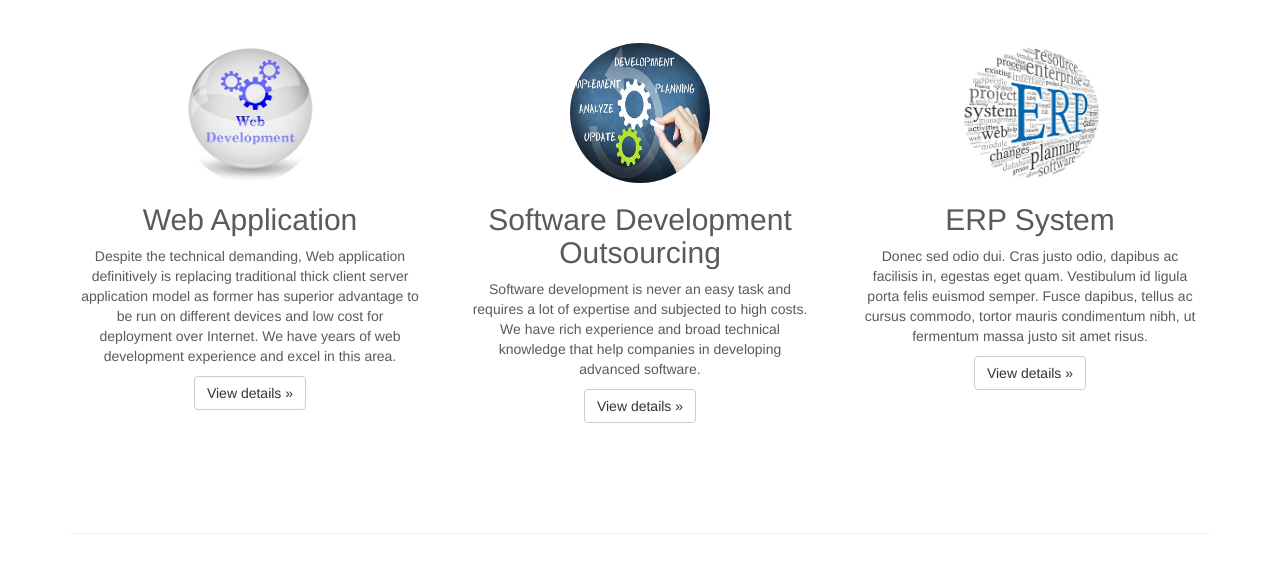
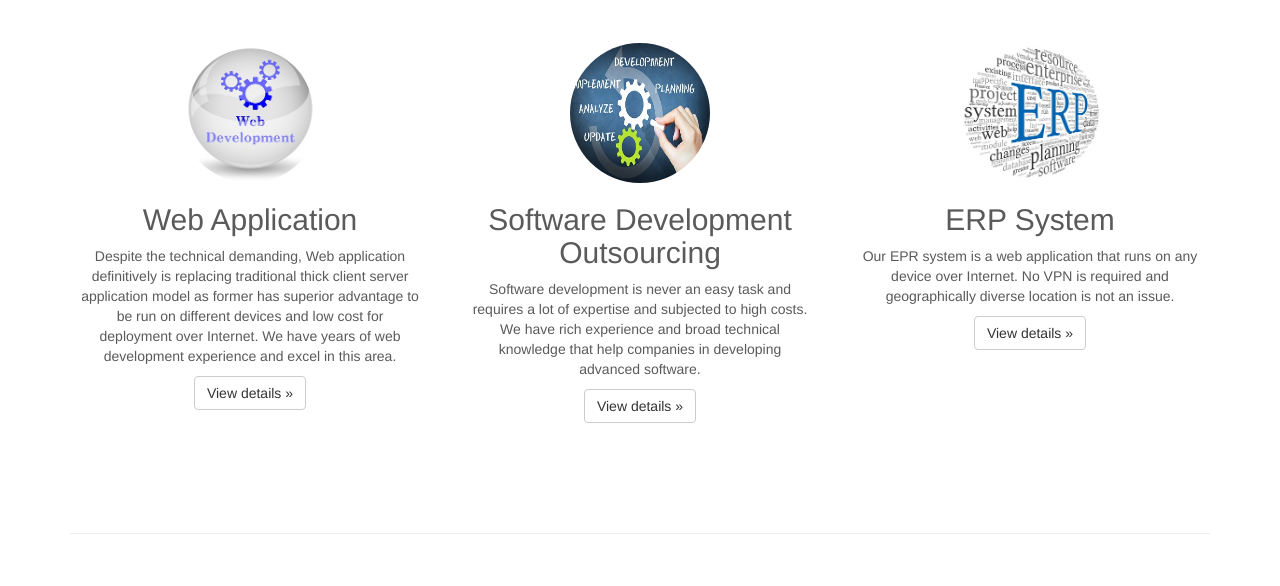
Before and after one commit to Matthew-YC-So/sfboot, a PHP site: page /index.php in a window 1280 px wide. Shown: the part 568-1154 px from the top of the page. Run offline with PHP 8.4, Linux system fonts and the light colour scheme.

Commit message:
Entered ERP description

```diff
--- a/index.php
+++ b/index.php
@@ -80,8 +80,8 @@
         <div class="col-lg-4">
             <img class="img-circle" src="images/erp.jpg" alt="ERP System" width="140" height="140">
           <h2>ERP System</h2>
-          <p>Donec sed odio dui. Cras justo odio, dapibus ac facilisis in, egestas eget quam. Vestibulum id ligula porta felis euismod semper. Fusce dapibus, tellus ac cursus commodo, tortor mauris condimentum nibh, ut fermentum massa justo sit amet risus.</p>
-          <p><a class="btn btn-default" href="http://getbootstrap.com/examples/carousel/#" role="button">View details »</a></p>
+          <p>Our EPR system is a web application that runs on any device over Internet.  No VPN is required and geographically diverse location is not an issue.</p>
+          <p><a class="btn btn-default" href="#erp-details" role="button">View details »</a></p>
         </div><!-- /.col-lg-4 -->
       </div><!-- /.row -->
 
@@ -132,10 +132,11 @@
 
       <hr class="featurette-divider">
 
-      <div class="row featurette">
+      <div class="row featurette" id="erp-details">
         <div class="col-md-7">
           <h2 class="featurette-heading">Web based ERP System. <span class="text-muted">High performance ERP system you are looking for.</span></h2>
-          <p class="lead">Donec ullamcorper nulla non metus auctor fringilla. Vestibulum id ligula porta felis euismod semper. Praesent commodo cursus magna, vel scelerisque nisl consectetur. Fusce dapibus, tellus ac cursus commodo.</p>
+          <p class="lead">Our ERP system is based on web application.  This makes zero deployment effort to each client as the only requirement is browser.
+            As web server can be putted in any country and city, you can choose where to centralized your company's database.</p>
         </div>
         <div class="col-md-5">
           <img class="featurette-image img-responsive center-block" data-src="holder.js/500x500/auto" alt="Generic placeholder image">
```
